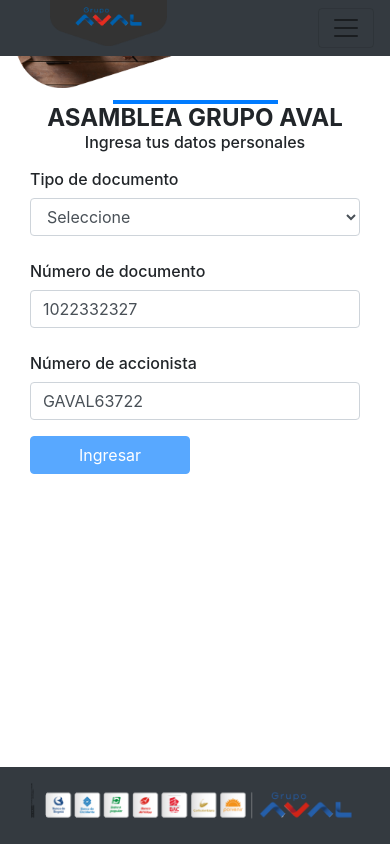
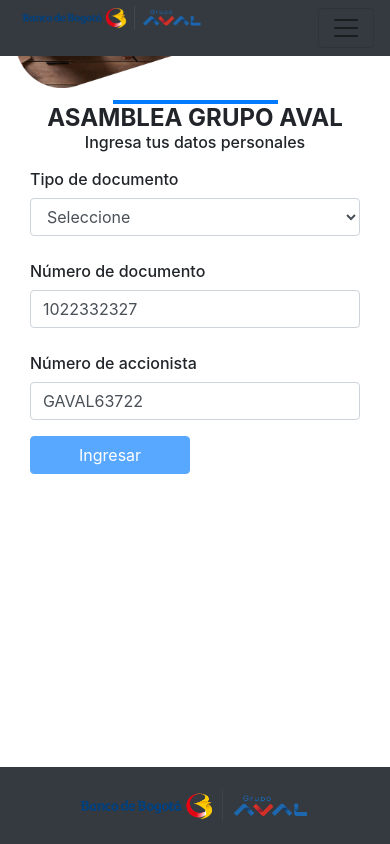
Before and after one commit to elkinjimenez/app-aval, an Angular app: page / in a window 390 px wide. Built offline with nearby package versions, Linux system fonts and the light colour scheme.

Commit message:
Cambiando imagen y realizando correcciones

```diff
--- a/src/app/Modules/control/control.component.ts
+++ b/src/app/Modules/control/control.component.ts
@@ -12,6 +12,8 @@ declare var $: any;
   styleUrls: ['./control.component.css']
 })
 export class ControlComponent implements OnInit {
+
+  numacccion = localStorage.getItem('numaccion');
 
   mensaje = { mensaje: '', color: '', estado: false };
   preguntaCrear = { pregunta: '', observaciones: '' };
@@ -56,7 +58,7 @@ export class ControlComponent implements OnInit {
       fehCrea: pregunta.fehCrea,
       userCrea: pregunta.userCrea,
       fehModifica: B,
-      userMod: pregunta.userMod,
+      userMod: this.numacccion,
     } as ReqPregunta;
     try {
       respuesta = await this.Datos.PutActualizarPre(body).toPromise();
@@ -95,15 +97,15 @@ export class ControlComponent implements OnInit {
       id: null,
       observaciones: this.preguntaCrear.observaciones,
       pregunta: this.preguntaCrear.pregunta,
-      userCrea: 'omarmad',
-      userMod: 'omarmad',
+      userCrea: this.numacccion,
+      userMod: this.numacccion,
     } as ReqPregunta;
     try {
       respuesta = await this.Datos.PostCrearPregunta(body).toPromise();
       this.preguntaCrear = {
         observaciones: '',
         pregunta: '',
-      }
+      };
       this.listaPreguntas();
       this.mensaje = {
         mensaje: 'La pregunta fue creada correctamente.',
@@ -122,5 +124,4 @@ export class ControlComponent implements OnInit {
       this.mensaje.estado = false;
     }, 8000);
   }
-
 }
--- a/src/app/Modules/footer/footer.component.html
+++ b/src/app/Modules/footer/footer.component.html
@@ -1,3 +1,3 @@
 <div class="bg-dark py-3 text-center m-0">
-  <img class="logos" src="../../../assets/images/logo-aval.png" alt="Logo grupo Aval">
+  <img class="logos" src="../../../assets/images/logo.png" alt="Logo grupo Aval">
 </div>
--- a/src/app/Modules/login/login.component.ts
+++ b/src/app/Modules/login/login.component.ts
@@ -66,6 +66,7 @@ export class LoginComponent implements OnInit {
         if (this.respuestaLogueo.shareHolder.moderador) {
           localStorage.setItem('pantalla', 'control');
           localStorage.setItem('usuario', this.respuestaLogueo.shareHolder.nombresApellidos);
+          localStorage.setItem('numaccion', this.respuestaLogueo.shareHolder.numeroAccion);
         } else {
           localStorage.setItem('pantalla', 'asamblea');
           localStorage.setItem('autoriza', this.respuestaLogueo.shareHolder.autoriza + '');
--- a/src/app/Modules/navbar/navbar.component.css
+++ b/src/app/Modules/navbar/navbar.component.css
@@ -1,12 +1,12 @@
 .logo {
-  max-width: 16vw;
+  max-width: 20vw;
   left: 100px;
 }
 
 @media screen and (max-width: 700px){
   .logo {
-    max-width: 30vw;
-    left: 50px;
+    max-width: 50vw;
+    left:15px;
   }
 }
 
--- a/src/app/Modules/navbar/navbar.component.html
+++ b/src/app/Modules/navbar/navbar.component.html
@@ -21,6 +21,6 @@
   </div>
 </nav>
 <a routerLink="">
-  <img class="logo fixed-top" src="../../../assets/images/logo-grupo-aval.png" alt="Logo grupo Aval">
+  <img class="logo fixed-top" src="../../../assets/images/logo.png" alt="Logo grupo Aval">
 </a>
 <div *ngIf="estadoUsuario()"></div>
--- a/src/app/Modules/preguntas/preguntas.component.ts
+++ b/src/app/Modules/preguntas/preguntas.component.ts
@@ -128,6 +128,11 @@ export class PreguntasComponent implements OnInit {
           respuesta = this.Datos.PostRespuesta(body);
           this.preguntaResuelta = this.preguntaMostrar.num;
           localStorage.setItem('preguntaResuelta', this.preguntaMostrar.num);
+          this.mensaje = {
+            mensaje: 'Respuestas enviadas correctamente, pronto estará la nueva pregunta.',
+            color: 'alert-success',
+            estado: true,
+          };
         } catch (e) {
           this.mensaje = {
             mensaje: 'Las respuestas no pudieron ser enviadas correctamente. por favor consulte con el administrador.',
@@ -136,11 +141,6 @@ export class PreguntasComponent implements OnInit {
           };
         }
       }
-      this.mensaje = {
-        mensaje: 'Respuestas enviadas correctamente, pronto estará la nueva pregunta.',
-        color: 'alert-success',
-        estado: true,
-      };
       setTimeout(() => {
         this.mensaje.estado = false;
       }, 8000);
--- a/src/app/Modules/principal/principal.component.ts
+++ b/src/app/Modules/principal/principal.component.ts
@@ -18,8 +18,6 @@ export class PrincipalComponent implements OnInit {
     this.pantalla = localStorage.getItem('pantalla');
     if (this.pantalla !== '') {
       return true;
-    } else {
-      return false;
-    }
+    } else { return false; }
   }
 }
```
Also changed, not shown: src/assets/images/logo.png (added).
